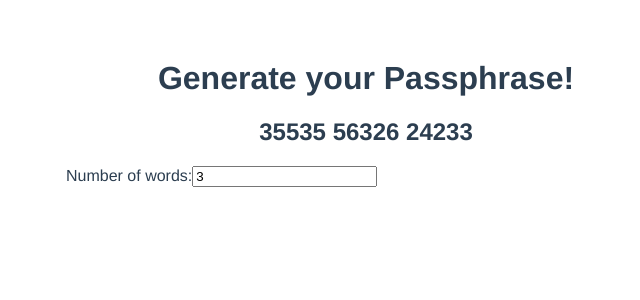
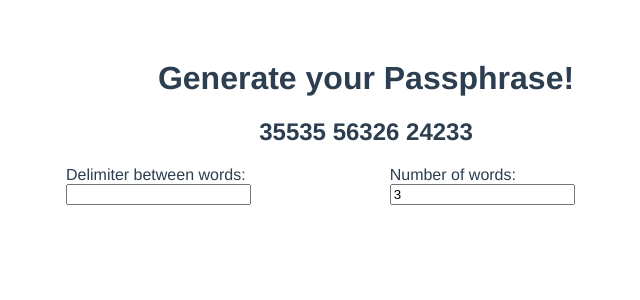
Before and after one commit to jonathanyeong/diceware_passphrase_gen, a Vue app: page / in a window 1280 px wide. Shown: the top 300 px of the page, without its empty margins (274-914 px from the left). Built offline with nearby package versions, Linux system fonts and the light colour scheme.

Commit message:
Add delimiter, it doesn't really work yet

```diff
--- a/src/components/PassphraseForm.vue
+++ b/src/components/PassphraseForm.vue
@@ -6,10 +6,10 @@
 
   <form @submit.prevent="onSubmit" class="passphrase-form">
     <div class="form-fields">
-      <!-- <div class="field">
+      <div class="field">
         <label for="delimiter">Delimiter between words:</label>
-        <input type="text" id="delimiter" name="delimiter" maxlength="1">
-      </div> -->
+        <input v-model="delimiter" @change="updateWithDelimiter(delimiter)" type="text" id="delimiter" name="delimiter" maxlength="1">
+      </div>
       <div class="field">
         <label for="numWords">Number of words:</label>
         <input v-model.number="wordCount" @change="newPassphrase(wordCount)" type="number" id="numWords" name="numWords" />
@@ -46,14 +46,17 @@ export default {
   data() {
     return {
       passphrase: genPassphrase(3, " "),
+      delimiter: " ",
       wordCount: 3
     }
   },
   methods: {
     newPassphrase(wordCount) {
-      this.passphrase = genPassphrase(wordCount, " ")
+      this.passphrase = genPassphrase(wordCount, this.delimiter)
     },
-
+    updateWithDelimiter(delimiter) {
+      this.passphrase = this.passphrase.split(" ").join(delimiter)
+    }
   }
 }
 </script>
```
